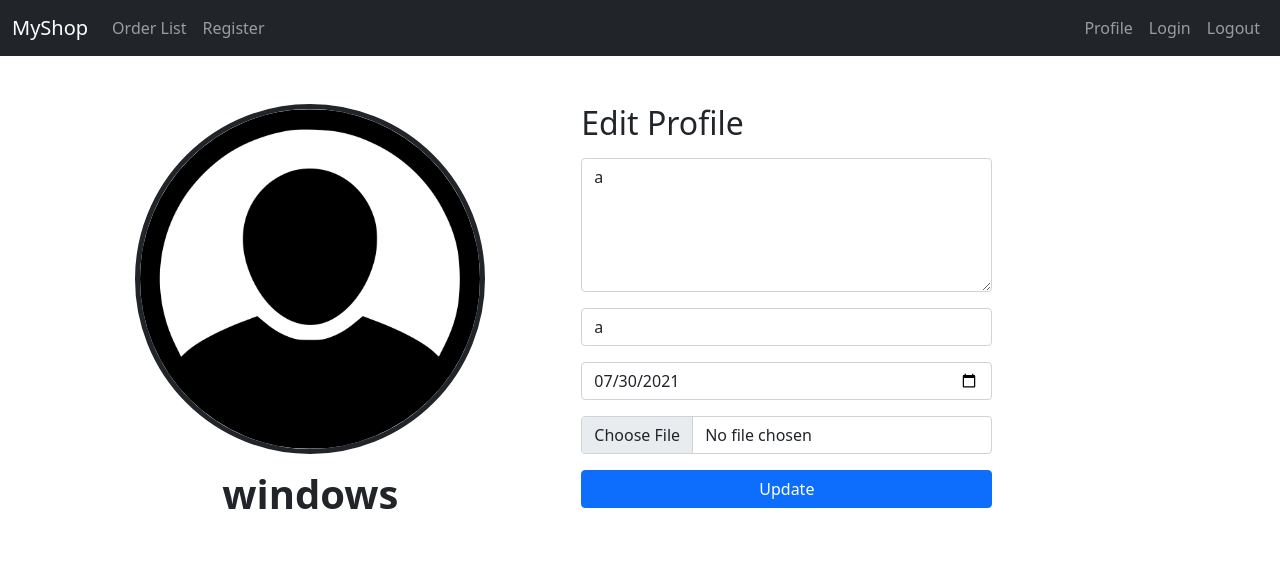
After one commit to Penk13/myshop-ecommerce, a Django app: page /accounts/profile/ in a window 1280 px wide. The commit adds this page. Shown: the top 581 px of the page. Run offline with Django 3.2, Linux system fonts and the light colour scheme; a user stored in the database is signed in; data comes from the database, SQL or seed files in the repository; both versions use the stored data as it was after the commit.

Commit message:
add profile settings page

```diff
--- a/accounts/admin.py
+++ b/accounts/admin.py
@@ -3,4 +3,8 @@ from django.contrib import admin
 from .models import Profile
 
 
-admin.site.register(Profile)
+class ProfileAdmin(admin.ModelAdmin):
+    readonly_fields = ('user', 'bio', 'address', 'birth_date', 'profile_pic')
+
+
+admin.site.register(Profile, ProfileAdmin)
--- a/accounts/forms.py
+++ b/accounts/forms.py
@@ -1,7 +1,10 @@
 from django import forms
+from django.forms import Textarea, TextInput, DateInput, FileInput
 from django.contrib.auth import get_user_model
 from django.contrib.auth import authenticate
 
+
+from .models import Profile
 
 User = get_user_model()
 
@@ -48,3 +51,25 @@ class LoginForm(forms.Form):
         user = authenticate(username=username, password=password)
         if not user:
             raise forms.ValidationError("This is an invalid user.")
+
+
+class ProfileForm(forms.ModelForm):
+    # def __init__(self, *args, **kwargs):
+    #     super().__init__(*args, **kwargs)
+    #     # self.fields['bio'].widget.attrs.update({'class': 'form-control my-3', 'placeholder': 'Bio'})
+
+    class Meta:
+        model = Profile
+        fields = ['bio', 'address', 'birth_date', 'profile_pic']
+        widgets = {
+            'bio': Textarea(attrs={'class': 'form-control my-3', 'rows': 5, 'placeholder': 'Bio'}),
+            'address': TextInput(attrs={'class': 'form-control my-3', 'placeholder': 'Address'}),
+            'birth_date': DateInput(attrs={'class': 'form-control my-3', 'type': 'date'}),
+            'profile_pic': FileInput(attrs={'class': 'form-control my-3'}),
+        }
+        labels = {
+            'bio': '',
+            'address': '',
+            'birth_date': '',
+            'profile_pic': '',
+        }
--- a/accounts/models.py
+++ b/accounts/models.py
@@ -8,7 +8,7 @@ class Profile(models.Model):
     bio = models.TextField(blank=True)
     address = models.CharField(max_length=80, blank=True)
     birth_date = models.DateField(null=True, blank=True)
-    profile_pic = models.ImageField(null=True, blank=True)
+    profile_pic = models.ImageField(default="profile/user.png", upload_to='profile/')  # automatically upload to MEDIA_ROOT/profile/
 
     # Show username on admin page
     def __str__(self):
--- /dev/null
+++ b/accounts/templates/accounts/profile_page.html
@@ -0,0 +1,18 @@
+{% extends 'base.html' %}
+
+{% block content %}
+<div class="row">
+    <div class="d-grid col-xl-5 col-lg-12 justify-content-center justify-content-xl-end p-5">
+        <img class="rounded-circle border-dark border-5" src="{{ request.user.profile.profile_pic.url }}" style="width: 350px; height: 350px; border: 2px solid lightgray;">
+        <h1 class="text-center my-3 fw-bold">{{ request.user }}</h1>
+    </div>
+    <div class="d-flex justify-content-center justify-content-xl-start col-xl-7 col-lg-12 p-5">
+        <form method="POST" enctype="multipart/form-data">
+        <h2>Edit Profile</h2>
+        {% csrf_token %}
+        {{ form.as_p }}
+        <input class="btn btn-primary d-grid col-12" type="submit" value="Update">
+        </form>
+    </div>
+</div>
+{% endblock content %}
--- a/accounts/urls.py
+++ b/accounts/urls.py
@@ -4,6 +4,7 @@ from .views import (
     register_view,
     login_view,
     logout_view,
+    profile_view,
 )
 
 app_name = 'accounts'
@@ -11,4 +12,5 @@ urlpatterns = [
     path('register/', register_view, name='register'),
     path('login/', login_view, name='login'),
     path('logout/', logout_view, name='logout'),
+    path('profile/', profile_view, name='profile'),
 ]
--- a/accounts/views.py
+++ b/accounts/views.py
@@ -1,11 +1,13 @@
 from django.shortcuts import render, redirect
 from django.contrib.auth import login, get_user_model, logout, authenticate
 from django.contrib.auth.models import Group
+from django.contrib.auth.decorators import login_required
 
 from .models import Profile
 from .forms import (
     RegisterForm,
     LoginForm,
+    ProfileForm,
 )
 
 User = get_user_model()
@@ -46,3 +48,15 @@ def login_view(request):
 def logout_view(request):
     logout(request)
     return redirect("accounts:login")
+
+
+@login_required(login_url='accounts:login')
+def profile_view(request):
+    user = request.user.profile
+    form = ProfileForm(instance=user)
+    if request.method == 'POST':
+        form = ProfileForm(request.POST, request.FILES, instance=user)
+        if form.is_valid():
+            form.save()
+            return redirect("accounts:profile")
+    return render(request, "accounts/profile_page.html", {"form": form})
--- a/templates/base.html
+++ b/templates/base.html
@@ -24,12 +24,17 @@
                 <span class="navbar-toggler-icon"></span>
             </button>
             <div class="collapse navbar-collapse" id="navbarDropdown">
-                <ul class="navbar-nav">
+                <ul class="navbar-nav me-auto">
                     <li class="nav-item">
                         <a class="nav-link" href="{% url 'orders:list' %}">Order List</a>
                     </li>
                     <li class="nav-item">
                         <a class="nav-link" href="{% url 'accounts:register' %}">Register</a>
+                    </li>
+                </ul>
+                <ul class="navbar-nav">
+                    <li class="nav-item">
+                        <a class="nav-link" href="{% url 'accounts:profile' %}">Profile</a>
                     </li>
                     <li class="nav-item">
                         <a class="nav-link" href="{% url 'accounts:login' %}">Login</a>
```
Also changed, not shown: accounts/migrations/0003_alter_profile_profile_pic.py (added), cdn_test/media/profile/pp.jpg (added), cdn_test/media/profile/pp_KU5JmTI.jpg (added), cdn_test/media/profile/professor.png (added), cdn_test/media/profile/professor_SCUHqaI.png (added), cdn_test/media/profile/professor_aMWv4jE.png (added), cdn_test/media/profile/user.png (added), cdn_test/media/profile/user_YwtOIFl.png (added), db.sqlite3.
